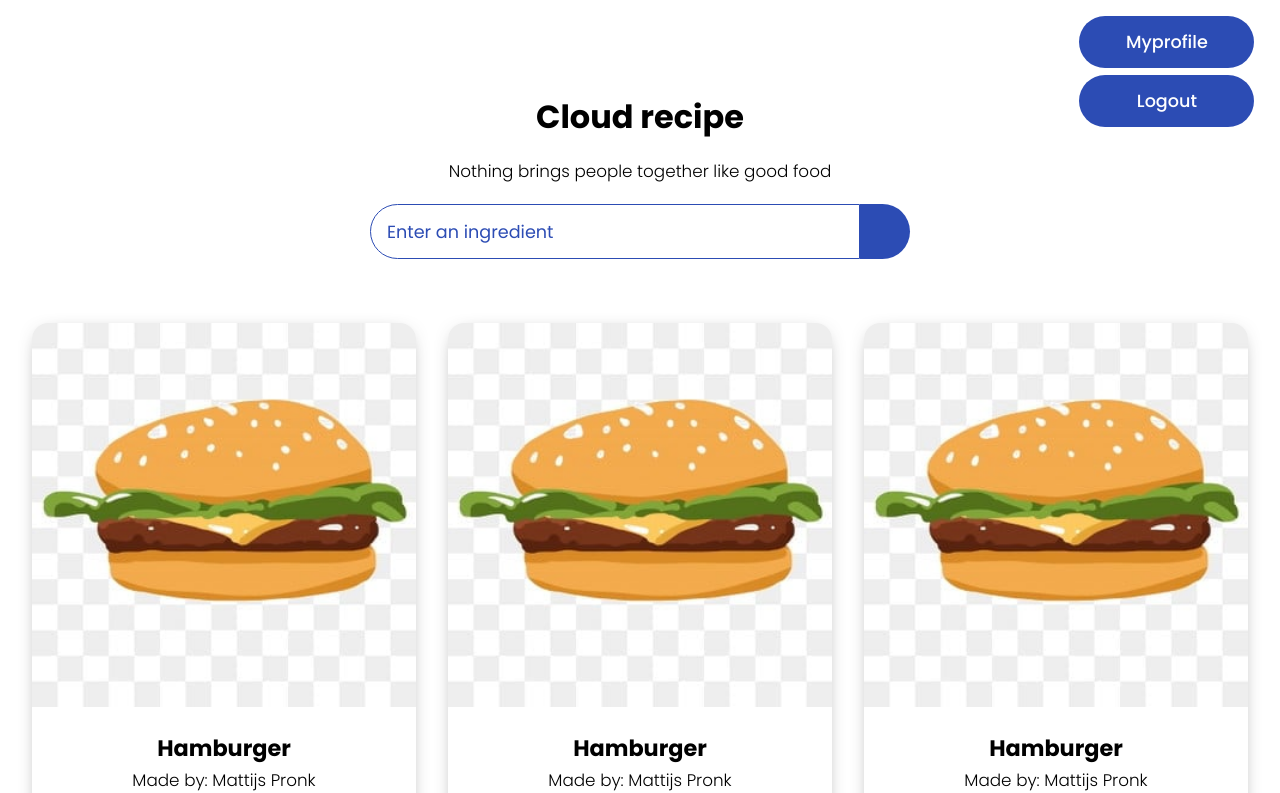
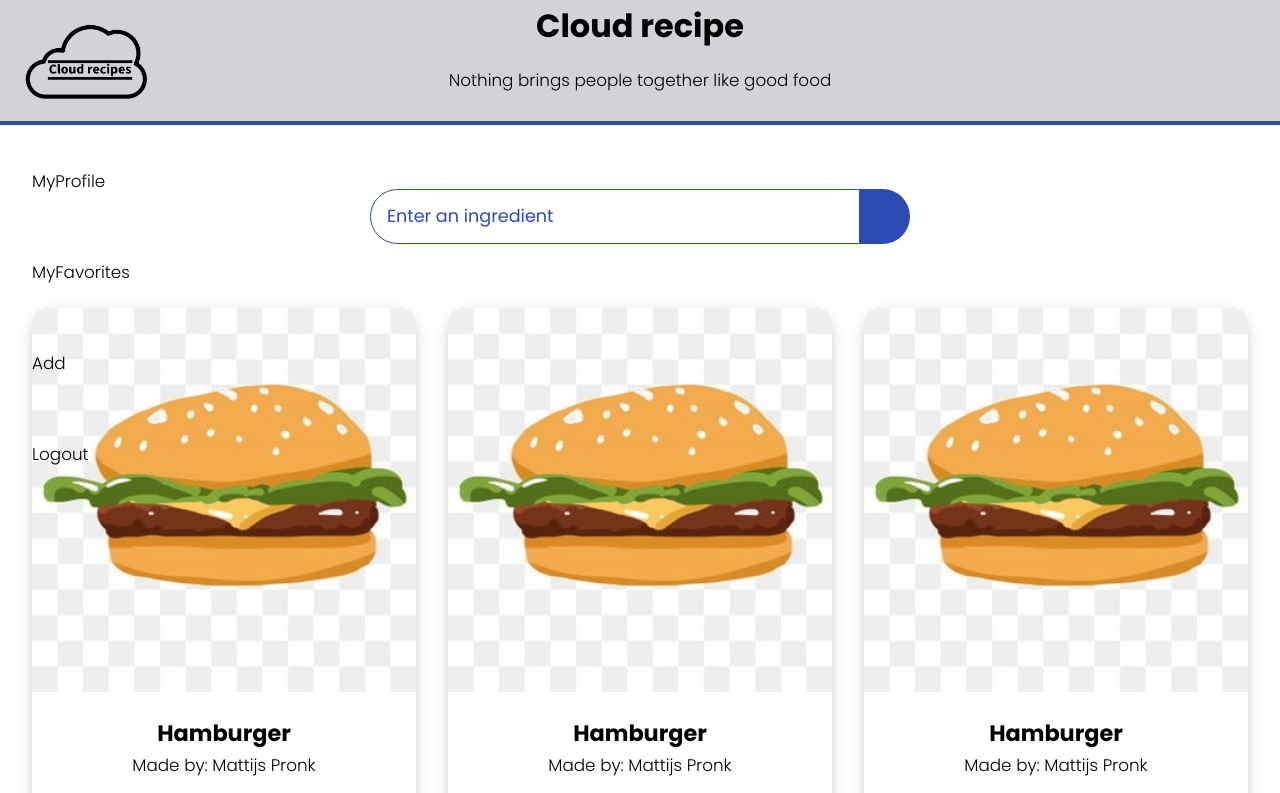
Before and after one commit to Mattijs-Pronk/RecipeAppS3, a Vue app in the folder userinterface/: page /userinterface in a window 1280 px wide. Shown: the top 793 px of the page. Built offline with nearby package versions, Linux system fonts and the light colour scheme.

Commit message:
Front-end userinterface (header + navbar added)

```diff
--- a/userinterface/package.json
+++ b/userinterface/package.json
@@ -11,7 +11,7 @@
     "lint": "eslint . --ext .vue,.js,.jsx,.cjs,.mjs --fix --ignore-path .gitignore"
   },
   "dependencies": {
-    "vue": "^3.2.38",
+    "vue": "^3.2.39",
     "vue-router": "^4.1.5"
   },
   "devDependencies": {
--- a/userinterface/src/App.vue
+++ b/userinterface/src/App.vue
@@ -4,11 +4,11 @@ import Header from './components/Header.vue'
 </script>
 
 <template>
-  <header>
+  <Header /> <!-- Zonder dit werkt de header niet -->
+  <main>
     <RouterView/>
-  </header>
+  </main>
 </template>
 
 <style scoped>
-
 </style>
--- /dev/null
+++ b/userinterface/src/assets/styles/header.css
@@ -0,0 +1,111 @@
+:root{
+    --tenne-tawny: #2c4cb4;
+    --tenne-tawny-dark: #122050;
+}
+
+.nav{
+        background: rgb(210, 211, 216);
+        text-align: center;
+        border-bottom: 4px solid var(--tenne-tawny);
+}
+
+.nav2{
+    background-color: var(--tenne-tawny);
+    border-bottom: 1px;
+}
+
+.title{
+    font-size: 2rem;
+    margin-bottom: 1rem;
+    text-align: center;
+}
+
+.ul {
+   display:table-row;
+   list-style:none;
+   height:100px;
+   text-align:center;
+   float:right;
+   width:100%;
+}
+
+.li {
+    display:inline-block;
+    vertical-align:middle;
+    text-transform: uppercase;
+    margin-left: 2%;
+    letter-spacing: 3px;
+    color: var(--tenne-tawny);
+ }
+
+ .navphoto{
+    height: auto;
+    position: absolute;
+    top: 0px;
+    left: 20px;
+    width: 140px;
+ }
+
+
+
+
+
+ /* The side navigation menu */
+.sidebar {
+    margin: 0;
+    padding: 0;
+    left: 0%;
+    top: 17%;
+    width: 140px;
+    position: absolute;
+    margin-right: 0px;
+    margin-left: auto;
+    height: 50%;
+    overflow: auto;
+  }
+
+  /* Sidebar links */
+  .sidebar a {
+    display: block;
+    color: black;
+    padding: 16px;
+    text-decoration: none;
+  }
+
+  /* Active/current link */
+  .sidebar a.active {
+    background-color: var(--tenne-tawny);
+    color: white;
+  }
+
+  /* Links on mouse-over */
+  .sidebar a:hover:not(.active) {
+    background-color: var(--tenne-tawny);
+    color: white;
+  }
+
+  /* Page content. The value of the margin-left property should match the value of the sidebar's width property */
+  div.content {
+    margin-right: 200px;
+    padding: 1px 16px;
+    height: 0px;
+  }
+
+  /* On screens that are less than 700px wide, make the sidebar into a topbar */
+  @media screen and (max-width: 700px) {
+    .sidebar {
+      width: 100%;
+      height: auto;
+      position: relative;
+    }
+    .sidebar a {float: left;}
+    div.content {margin-left: 0;}
+  }
+
+  /* On screens that are less than 400px, display the bar vertically, instead of horizontally */
+  @media screen and (max-width: 400px) {
+    .sidebar a {
+      text-align: center;
+      float: none;
+    }
+  }
--- a/userinterface/src/assets/styles/userinterface.css
+++ b/userinterface/src/assets/styles/userinterface.css
@@ -25,10 +25,6 @@ body{
 }
 .text{
     opacity: 0.8;
-}
-.title{
-    font-size: 2rem;
-    margin-bottom: 1rem;
 }
 
 
@@ -215,70 +211,6 @@ body{
     display: block;
 }
 
-
-/* Mijn profiel en logout buttons */
-.logout-btn{
-    top : 5;
-    right : 2%;
-    position: fixed;
-    text-decoration: none;
-    color: #fff;
-    background: var(--tenne-tawny);
-    font-weight: 500;
-    font-size: 1.1rem;
-    padding: 0.75rem 0;
-    display: block;
-    width: 175px;
-    margin: 1rem auto;
-    border-radius: 2rem;
-    -webkit-border-radius: 2rem;
-    -moz-border-radius: 2rem;
-    -ms-border-radius: 2rem;
-    -o-border-radius: 2rem;
-    transition: all 0.4s linear;
-    -webkit-transition: all 0.4s linear;
-    -moz-transition: all 0.4s linear;
-    -ms-transition: all 0.4s linear;
-    -o-transition: all 0.4s linear;
-}
-.logout-btn:hover{
-    background: var(--tenne-tawny-dark);
-}
-
-.profile-btn{
-    top : 0;
-    right : 2%;
-    position: fixed;
-    text-decoration: none;
-    color: #fff;
-    background: var(--tenne-tawny);
-    font-weight: 500;
-    font-size: 1.1rem;
-    padding: 0.75rem 0;
-    display: block;
-    width: 175px;
-    margin: 1rem auto;
-    border-radius: 2rem;
-    -webkit-border-radius: 2rem;
-    -moz-border-radius: 2rem;
-    -ms-border-radius: 2rem;
-    -o-border-radius: 2rem;
-    transition: all 0.4s linear;
-    -webkit-transition: all 0.4s linear;
-    -moz-transition: all 0.4s linear;
-    -ms-transition: all 0.4s linear;
-    -o-transition: all 0.4s linear;
-}
-.profile-btn:hover{
-    background: var(--tenne-tawny-dark);
-}
-
-
-
-
-
-
-
 /* Media Queries */
 @media screen and (min-width: 600px){
     .meal-search-box{
--- a/userinterface/src/components/Header.vue
+++ b/userinterface/src/components/Header.vue
@@ -4,11 +4,19 @@
 
   <template>
     <header>
-      <div class="brand-wrap">
-        <h1>
-          <RouterLink :to="{name: 'home'}"></RouterLink>
-        </h1>
+      <a><RouterLink :to="{name: 'userinterface'}"><img src="CloudRecipeLogo.jpg" alt="Foto" class="navphoto"></RouterLink></a>
+      <div class="nav">
+        <h2 class = "title">Cloud recipe</h2>
+        <blockquote>Nothing brings people together like good food</blockquote> <br>
       </div>
+
+        <!-- The sidebar -->
+<div class="sidebar">
+  <a><RouterLink :to="{name: 'userinterface'}">MyProfile</RouterLink></a>
+  <a><RouterLink :to="{name: 'userinterface'}">MyFavorites</RouterLink></a>
+  <a><RouterLink :to="{name: 'userinterface'}">Add</RouterLink></a>
+  <a><RouterLink :to="{name: 'userinterface'}">Logout</RouterLink></a>
+</div>
     </header>
   </template>
 
@@ -17,5 +25,5 @@
   </script>
 
   <style>
-
+    @import "../assets/styles/header.css";
   </style>
--- a/userinterface/src/views/userinterface.vue
+++ b/userinterface/src/views/userinterface.vue
@@ -6,20 +6,7 @@
 
     <div class = "container">
           <div class = "meal-wrapper">
-
-              <!-- Logout/Myprofile knoppen -->
-              <div>
-                  <a href = "#" class = "profile-btn">Myprofile</a>
-              </div>
-              <br>
-              <div>
-                  <a href = "#" class = "logout-btn">Logout</a>
-              </div>
-
             <div class = "meal-search">
-              <h2 class = "title">Cloud recipe</h2>
-              <blockquote>Nothing brings people together like good food<br>
-              </blockquote>
 
               <!-- Searchbar -->
               <div class = "meal-search-box">
```
Also changed, not shown: userinterface/CloudRecipeLogo.jpg (added), 1 other file (tests, documents, lock files or other folders).
